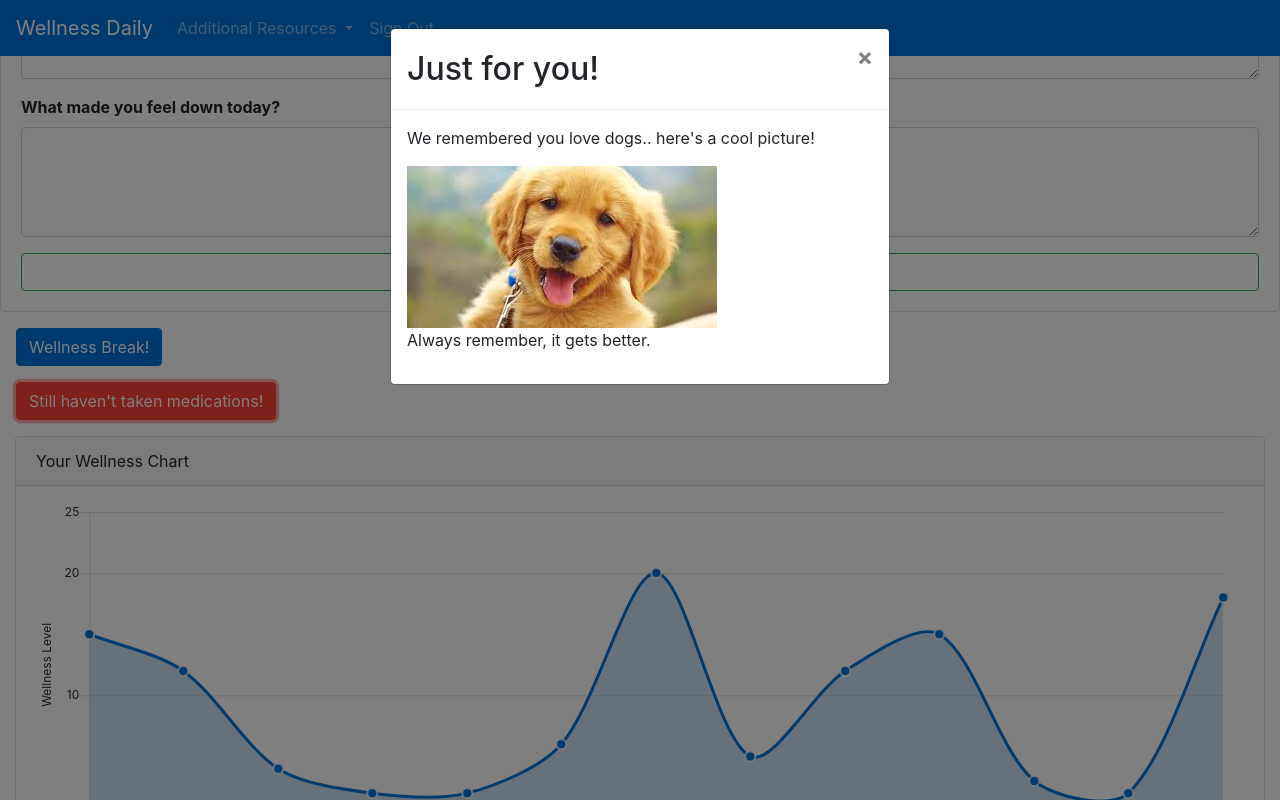
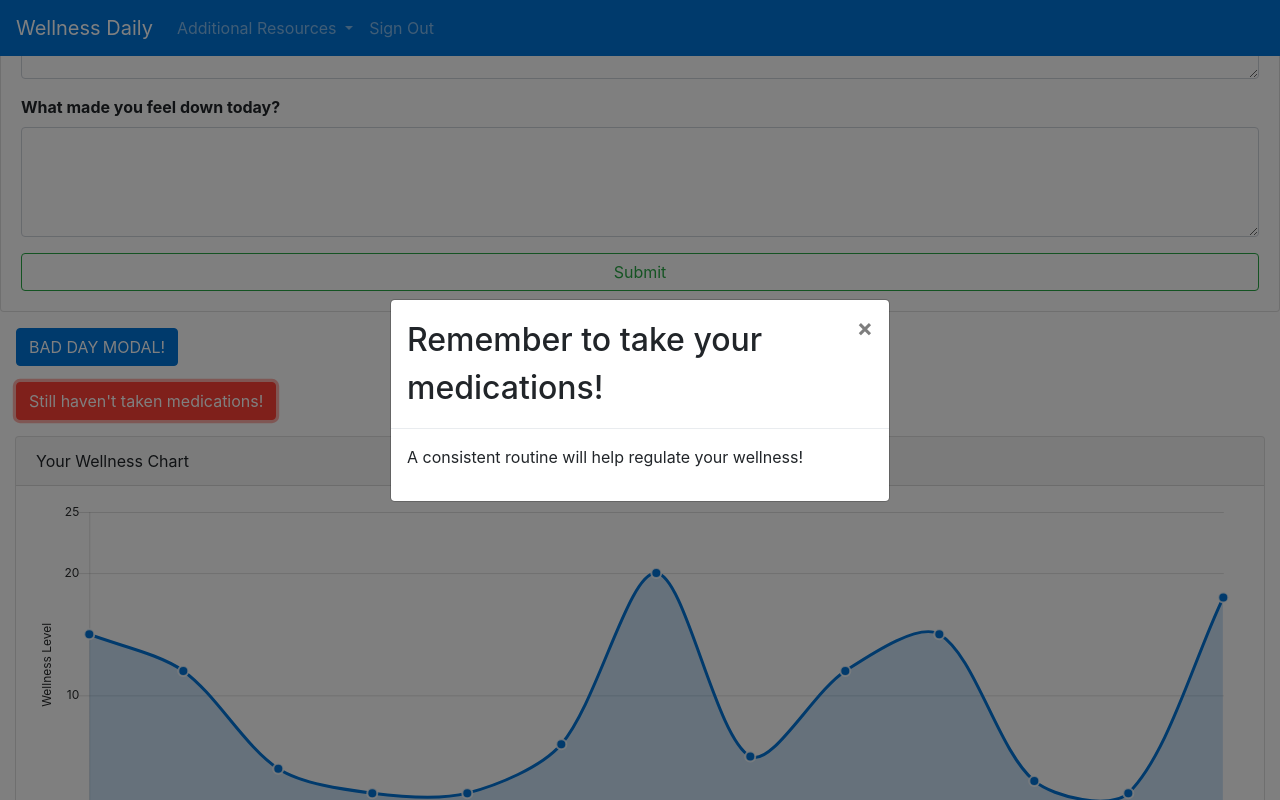
Before and after one commit to esun1999/StarterHacks2019, a website: page index.html in a window 1280 px wide. Both pictures are taken after a click on the button "Still haven't taken medications!". Shown: the part 864-1664 px from the top of the page. Drawn offline with nearby package versions, Linux system fonts and the light colour scheme.

Commit message:
Edited two modals for survey conditions

```diff
--- a/index.html
+++ b/index.html
@@ -232,18 +232,19 @@
 </div>
 <div class="row">
     <div class="col">
-        <button id="danger" type="button" class="btn btn-primary" data-toggle="modal" data-target="#after-submit">Wellness Break!</button>
+        <button id="danger" type="button" class="btn btn-primary" data-toggle="modal" data-target="#after-submit">BAD DAY MODAL!</button>
     </div>
 </div>
 <div class="modal fade" id="after-submit">
-    <div class="modal-dialog">
+    <div class="modal-dialog modal-dialog-centered">
         <div class="modal-content">
             <div class="modal-header">
-                <h2 class="modal-title">Just for you!</h2>
+                <h2 class="modal-title">Looks like you didn't have the best day..</h2>
                 <button type="button" class="close" data-dismiss="modal"><span>&times;</span></button>
             </div>
             <div class="modal-body">
-                <p>We remembered you love dogs.. here's a cool picture!</p>
+                <p>Tomorrow is another day, you'll have a great one tomorrow! Spend time with friends, family, and make sure to seek support if needed.</p>
+                <p>We also remembered you love dogs.. here's a great picture!</p>
                 <img src="dog.jpg" alt="Dog">
                 <p>Always remember, it gets better.</p>
             </div>
@@ -252,20 +253,18 @@
 </div>
 <div class="row">
     <div class="col">
-        <button id="takeMeds" type="button" class="btn btn-danger" data-toggle="modal" data-target="#after-submit">Still haven't taken medications!</button>
+        <button id="takeMeds" type="button" class="btn btn-danger" data-toggle="modal" data-target="#no-meds">Still haven't taken medications!</button>
     </div>
 </div>
-<div class="modal fade" id="after-submit">
-    <div class="modal-dialog">
+<div class="modal fade" id="no-meds">
+    <div class="modal-dialog modal-dialog-centered">
         <div class="modal-content">
             <div class="modal-header">
-                <h2 class="modal-title">Just for you!</h2>
+                <h2 class="modal-title">Remember to take your medications!</h2>
                 <button type="button" class="close" data-dismiss="modal"><span>&times;</span></button>
             </div>
             <div class="modal-body">
-                <p>We remembered you love dogs.. here's a cool picture!</p>
-                <img src="dog.jpg" alt="Dog">
-                <p>Always remember, it gets better.</p>
+                <p>A consistent routine will help regulate your wellness!</p>
             </div>
         </div>
     </div>
```
